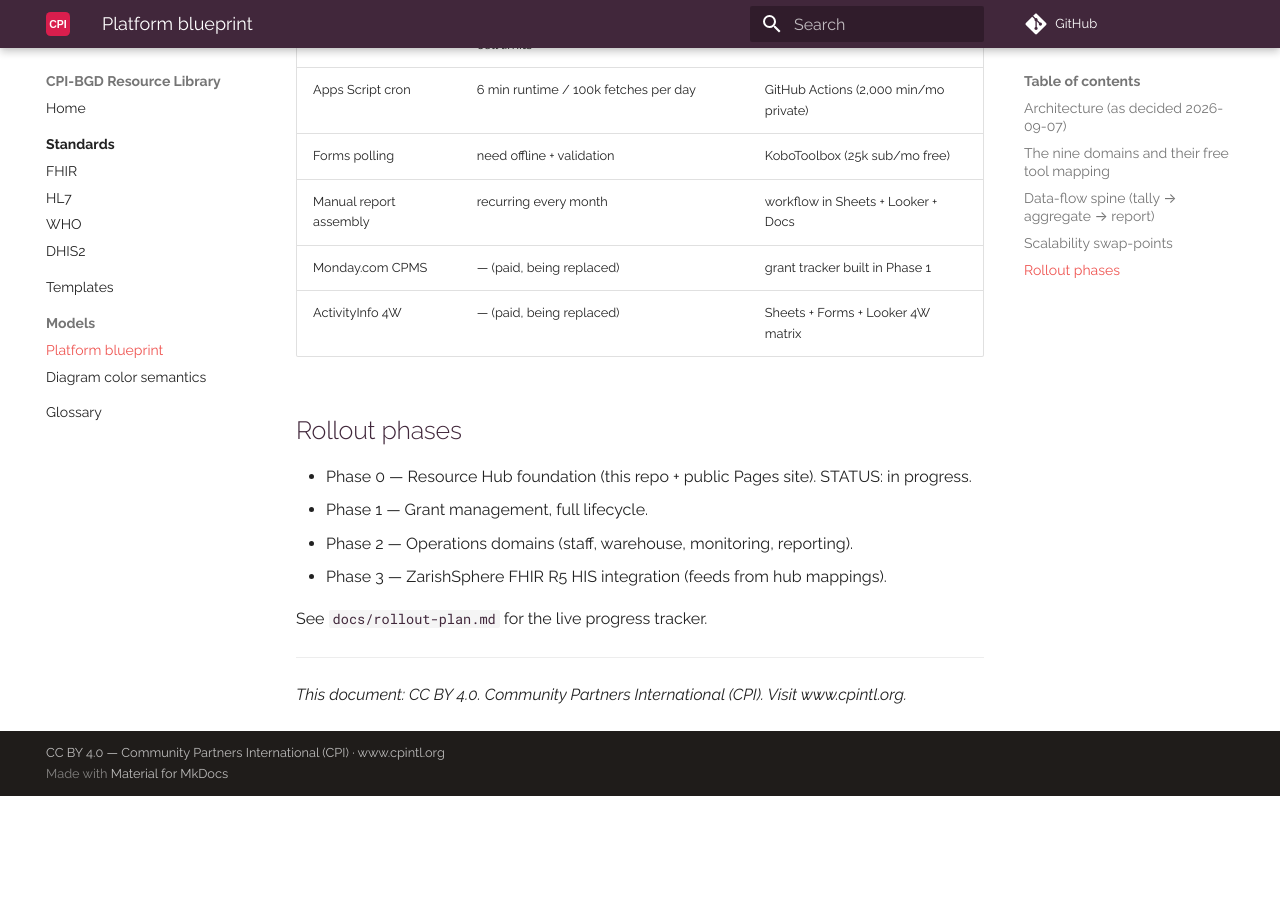
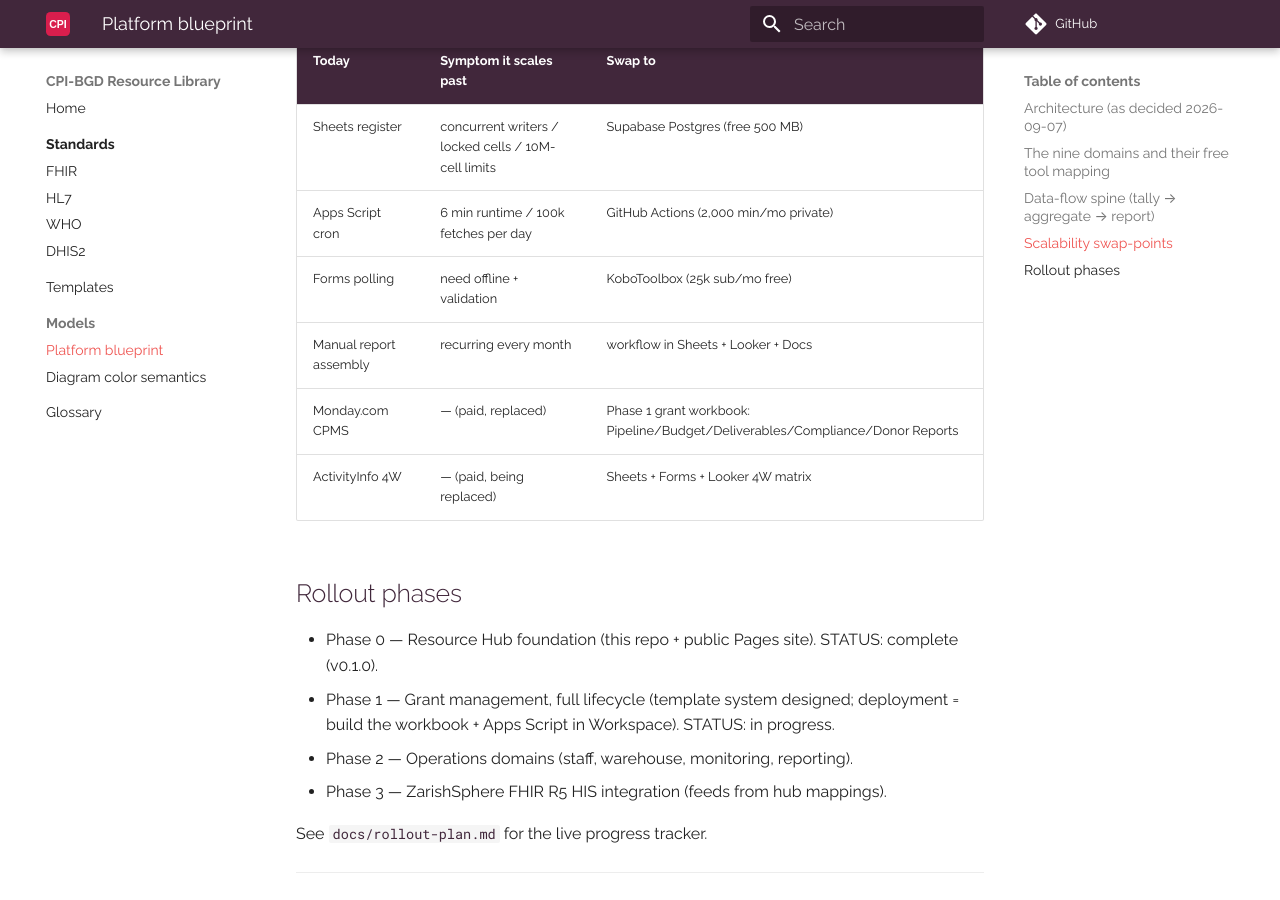
Before and after one commit to cpi-bgd/cpi-bgd-resource-library, an MkDocs documentation site: the page built from docs/models/platform-blueprint.md, in a window 1280 px wide and 900 px high, scrolled down 1721 px. Built offline with MkDocs 1.6.1 and Material for MkDocs 9.7.7, drawn with Linux system fonts in a browser that asks for light colours; comment, search, counter and statistics services are not loaded; before the commit the page ends 2517 px from its top, so only the background shows below that; some of the changed text lies outside the part shown.

Commit message:
sync: grant management phase — blueprint and manifest refresh

```diff
--- a/docs/models/platform-blueprint.md
+++ b/docs/models/platform-blueprint.md
@@ -58,7 +58,7 @@ Legend: `#41273B` Workspace layer · `#4298B5` Serverless layer · `#D91E4D` Dat
 | 2 | Program development | Docs + Sites + Gemini AI Studio | GitHub org per program |
 | 3 | Realtime monitoring | Forms/Kobo → Sheets → Looker Studio | Supabase/Firebase realtime |
 | 4 | Staff management | Directory + Groups + Sheets register | Serverless HR module |
-| 5 | Grant management (full lifecycle) | Sheet tracker replacing Monday.com | Relational grant DB |
+| 5 | Grant management (full lifecycle) | Grant workbook (Pipeline/Budget/Deliverables/Compliance/Donor Reports) + Apps Script + Looker — replaces Monday.com | Relational grant DB |
 | 6 | Reporting | Looker Studio + Docs + Apps Script email | Scheduled Workers / Actions |
 | 7 | Collaboration | Chat Spaces + Drive + Meet | — |
 | 8 | Team management | Groups + Shared Drives + Spaces | — |
@@ -92,13 +92,14 @@ Legend: `#D0C4C5` Source / input · `#D91E4D` Data / register · `#615E9B` Outpu
 | Apps Script cron | 6 min runtime / 100k fetches per day | GitHub Actions (2,000 min/mo private) |
 | Forms polling | need offline + validation | KoboToolbox (25k sub/mo free) |
 | Manual report assembly | recurring every month | workflow in Sheets + Looker + Docs |
-| Monday.com CPMS | — (paid, being replaced) | grant tracker built in Phase 1 |
+| Monday.com CPMS | — (paid, replaced) | Phase 1 grant workbook: Pipeline/Budget/Deliverables/Compliance/Donor Reports |
 | ActivityInfo 4W | — (paid, being replaced) | Sheets + Forms + Looker 4W matrix |
 
 ## Rollout phases
 
-- Phase 0 — Resource Hub foundation (this repo + public Pages site). STATUS: in progress.
-- Phase 1 — Grant management, full lifecycle.
+- Phase 0 — Resource Hub foundation (this repo + public Pages site). STATUS: complete (v0.1.0).
+- Phase 1 — Grant management, full lifecycle (template system designed; deployment = build the
+  workbook + Apps Script in Workspace). STATUS: in progress.
 - Phase 2 — Operations domains (staff, warehouse, monitoring, reporting).
 - Phase 3 — ZarishSphere FHIR R5 HIS integration (feeds from hub mappings).
 
```
